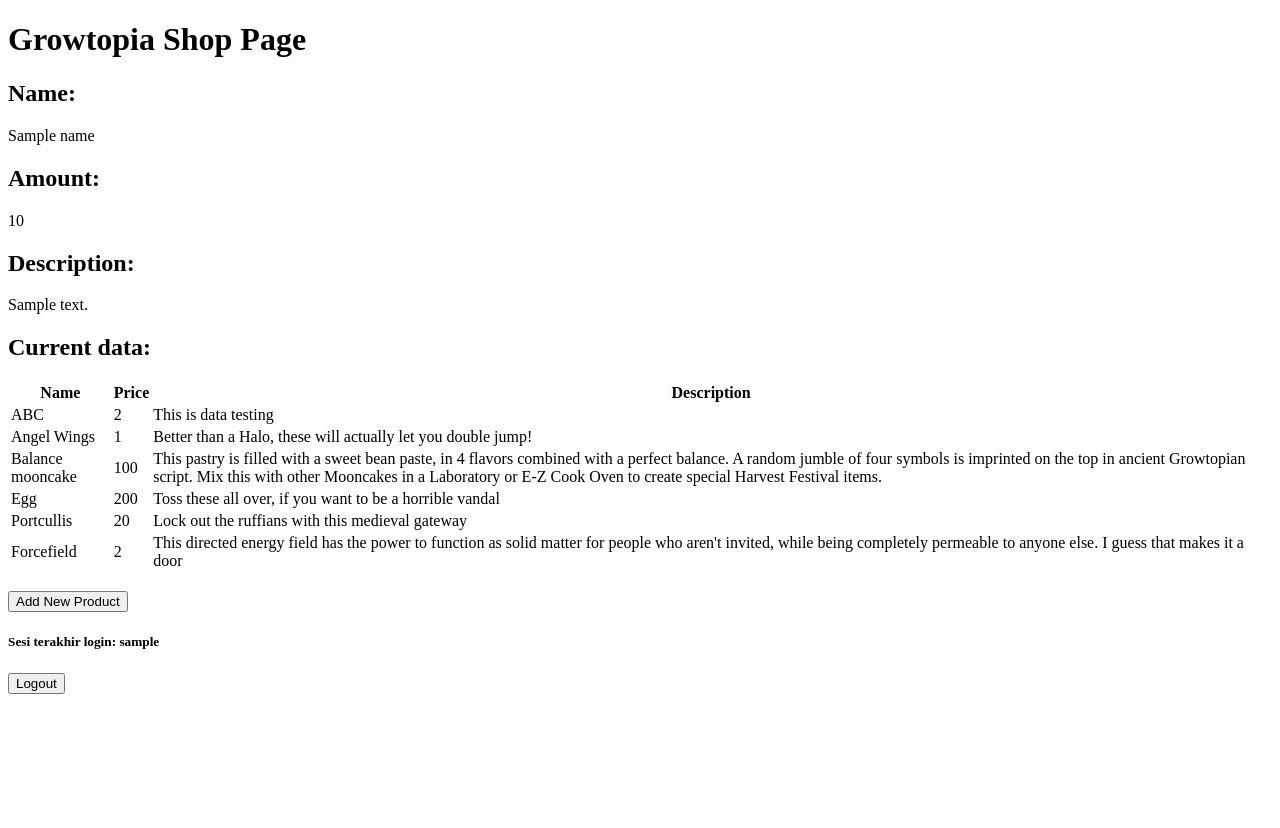
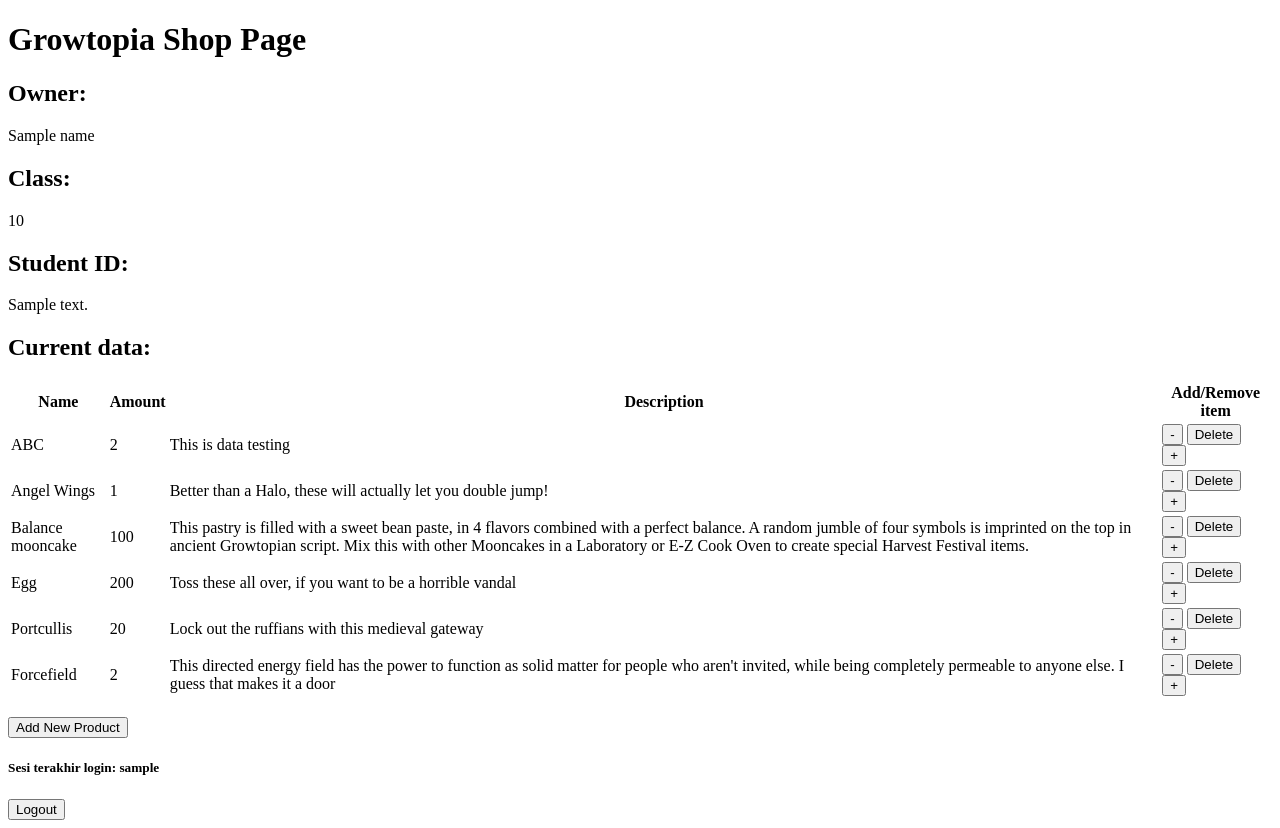
Before and after one commit to Scarletra/game-inventory, a Django app: template main/templates/main.html in a window 1280 px wide. Before the commit the page ends 694 px from the top, so only its background shows below. Run offline with Django 4.2, Linux system fonts and the light colour scheme; data comes from the database, SQL or seed files in the repository; both versions use the stored data as it was after the commit; the template is opened without the code that fills it: values that come from a table or form of the project are taken from there, most other values are stand-ins (such as "Sample title", 1, 10 or a date in 2020).

Commit message:
finishing bonus task (adding some buttons)

```diff
--- a/main/templates/main.html
+++ b/main/templates/main.html
@@ -11,13 +11,13 @@
     <div class="body">
         <h1>Growtopia Shop Page</h1>
 
-        <h2>Name:</h2>
+        <h2>Owner:</h2>
         <p>{{Name}}</p>
 
-        <h2>Amount:</h2>
+        <h2>Class:</h2>
         <p>{{Amount}}</p>
 
-        <h2>Description:</h2>
+        <h2>Student ID:</h2>
         <p>{{Description}}</p>
 
         <h2>Current data:</h2>
@@ -26,8 +26,9 @@
         <table>
             <tr>
                 <th>Name</th>
-                <th>Price</th>
+                <th>Amount</th>
                 <th>Description</th>
+                <th>Add/Remove item</th>
             </tr>
 
         {% comment %} Berikut cara memperlihatkan data produk di bawah baris ini {% endcomment %}
@@ -37,6 +38,11 @@
                 <td>{{item.name}}</td>
                 <td>{{item.amount}}</td>
                 <td>{{item.description}}</td>
+                <td>
+                    <a href="{% url 'main:decrement_item' item.id %}"><button>-</button></a>
+                    <a href="{% url 'main:delete_item' item.id %}"><button>Delete</button></a>
+                    <a href="{% url 'main:increment_item' item.id %}"><button>+</button></a>
+                </td>
             </tr>
         {% endfor %}
         </table>
--- a/main/urls.py
+++ b/main/urls.py
@@ -1,6 +1,7 @@
 from django.urls import path
 from main.views import show_main, create_product, show_xml, show_json, show_xml_by_id, show_json_by_id
 from main.views import register, login_user, logout_user
+from main.views import decrement_item, increment_item, delete_item
 
 
 app_name = 'main'
@@ -15,4 +16,7 @@ urlpatterns = [
     path('register/', register, name='register'),
     path('login/', login_user, name='login'),
     path('logout/', logout_user, name='logout'),
+    path('increment_item/<str:id>/', increment_item, name='increment_item'),
+    path('decrement_item/<str:id>/', decrement_item, name='decrement_item'),
+    path('delete_item/<str:id>', delete_item, name='delete_item'),
 ]
```
Also changed, not shown: main/views.py (+23 -2 lines), db.sqlite3.
